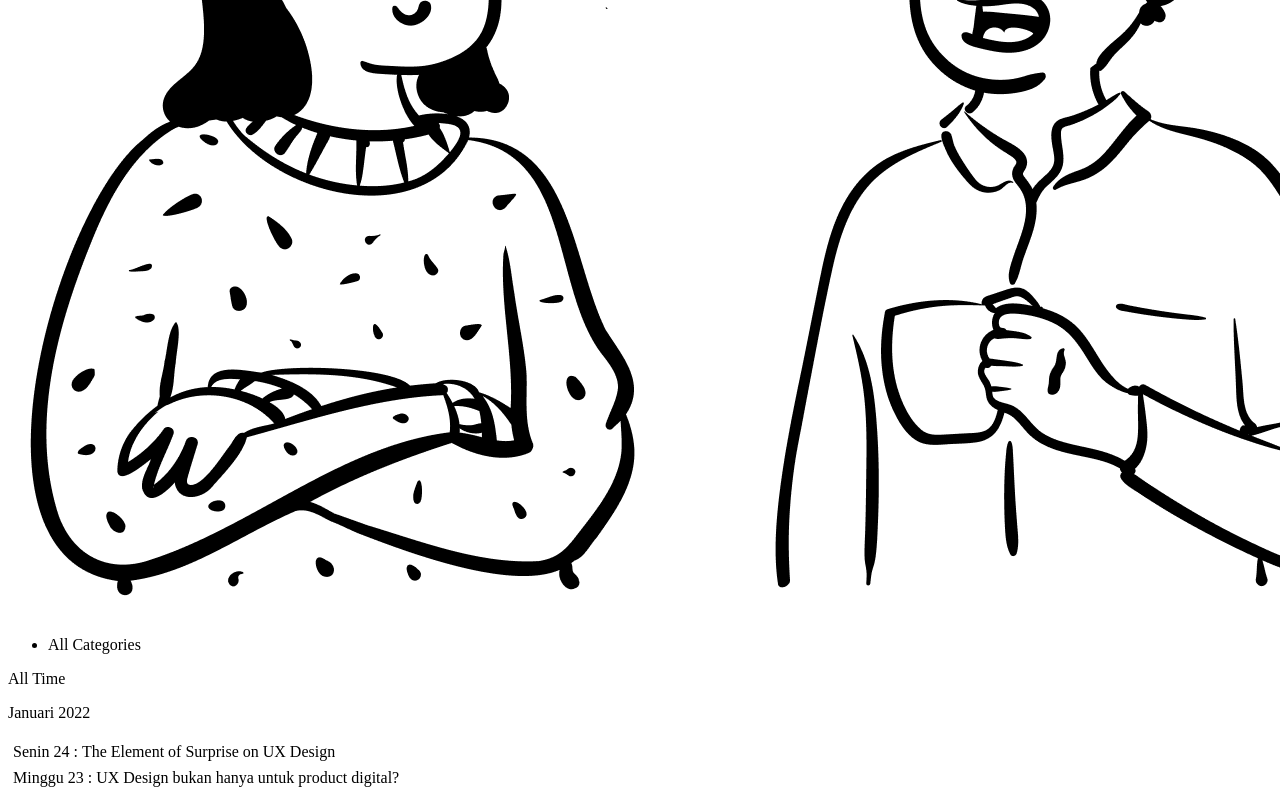
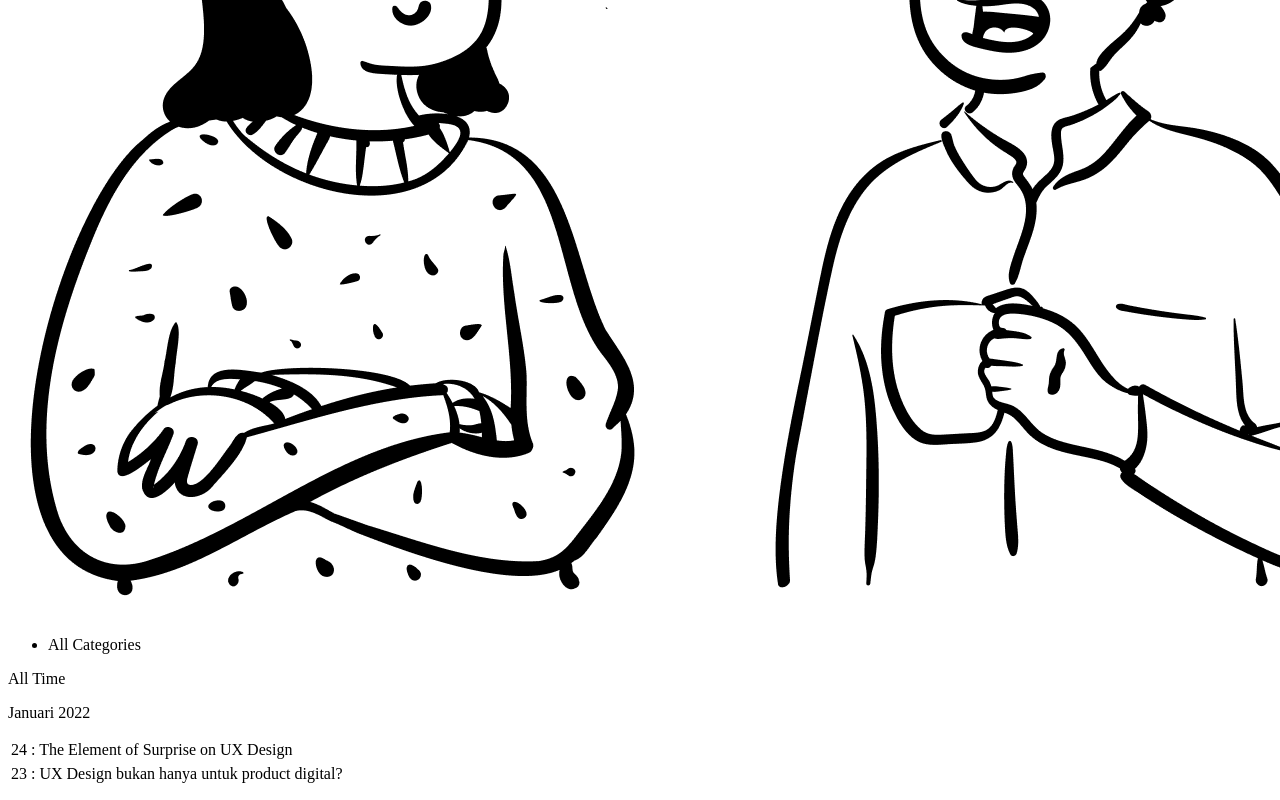
Before and after one commit to LukmanNH/porto-galih, a Next.js app: page /WritingJourney in a window 1280 px wide. Shown: the part 530-1330 px from the top of the page. Built offline with nearby package versions, Linux system fonts and the light colour scheme.

Commit message:
writing journey desktop

```diff
--- a/pages/WritingJourney.jsx
+++ b/pages/WritingJourney.jsx
@@ -102,23 +102,19 @@ const WritingJourney = () => {
           )}
         </div>
       </div>
-      <div className="container-w-full mx-auto w-8/12 container pt-14">
+      <div className="container mx-auto w-8/12 container pt-14">
         <p className="text-lg font-light text-[#282828] mb-6">Januari 2022</p>
-        <div>
-          <table className="text-lg font-semibold text-[#282828]">
-            <tr className="cursor-pointer">
-              <div className="bg-gray-400 hover:border-b-2 border-[#2B9EDE] mb-3 ">
-                <td>Senin 24</td>
-                <td>:</td>
-                <td>The Element of Surprise on UX Design</td>
-              </div>
+        <div className="text-lg font-semibold text-[#282828]">
+          <table>
+            <tr className="cursor-pointer hover:border-b-2 border-[#2B9EDE] mb-3">
+              <td>24</td>
+              <td>: The Element of Surprise on UX Design</td>
             </tr>
-            <tr className="cursor-pointer">
-              <div className="hover:border-b-2 border-[#2B9EDE] mb-3">
-                <td>Minggu 23</td>
-                <td>:</td>
-                <td>UX Design bukan hanya untuk product digital?</td>
-              </div>
+          </table>
+          <table>
+            <tr className="cursor-pointer hover:border-b-2 border-[#2B9EDE] mb-3">
+              <td>23</td>
+              <td>: UX Design bukan hanya untuk product digital?</td>
             </tr>
           </table>
         </div>
--- a/pages/index.js
+++ b/pages/index.js
@@ -4,7 +4,7 @@ import Link from "next/link";
 export default function Home() {
   return (
     <>
-      <div className="container-w-full bg-no-repeat bg-center bg-cover bg-hero h-[388px] flex items-stretch">
+      <div className="container-w-full bg-no-repeat bg-center bg-cover bg-hero h-60 sm:h-72 md:h-84 lg:h-96 flex items-stretch">
         <div className="w-11/12 self-center mx-auto container pt-28 md:10/12 lg:w-9/12 xl:w-8/12">
           <p className="text-[1.5rem] font-sans text-white mx-auto font-bold sm:text-[1.8rem] md:text-[2rem] lg:text-[2.5rem] tracking-wide xl:text-[2.875rem]">
             Hey, I'm Galih Putra. A struggling Digital Product Designer.
```
